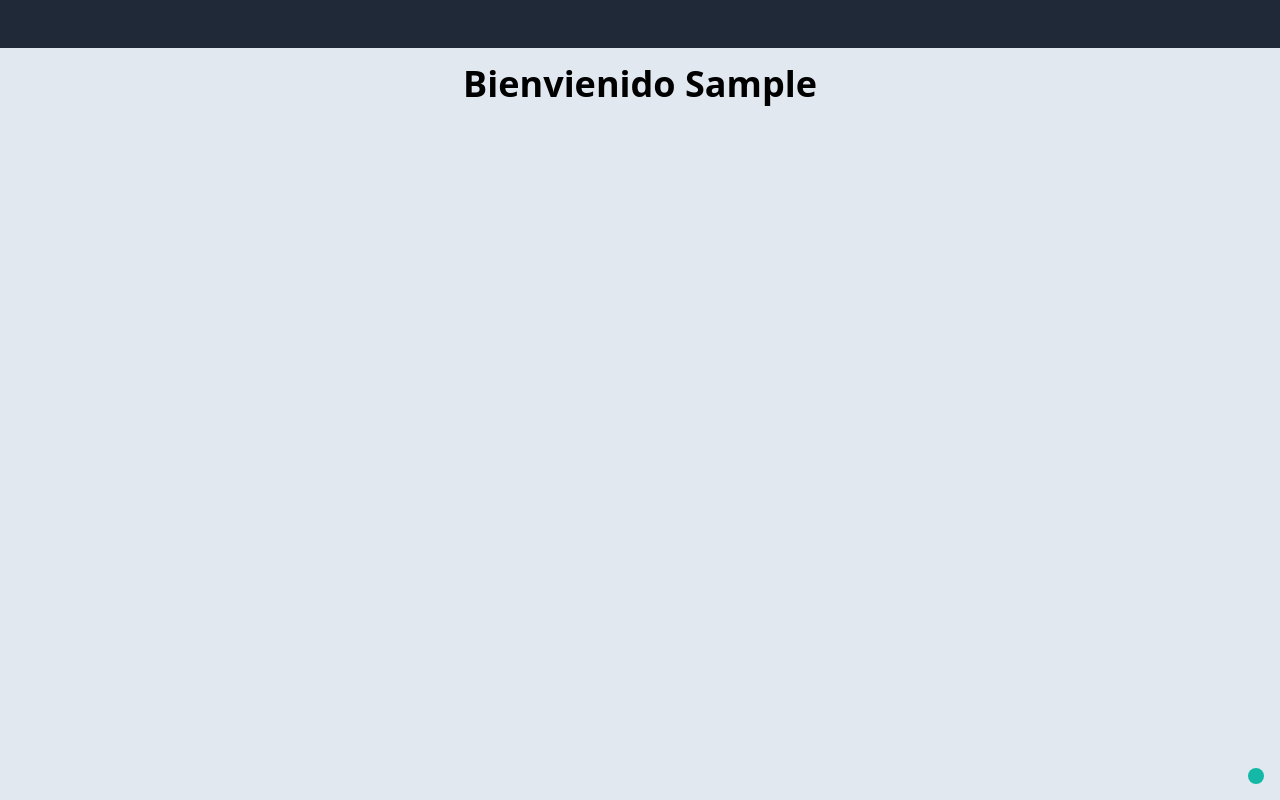
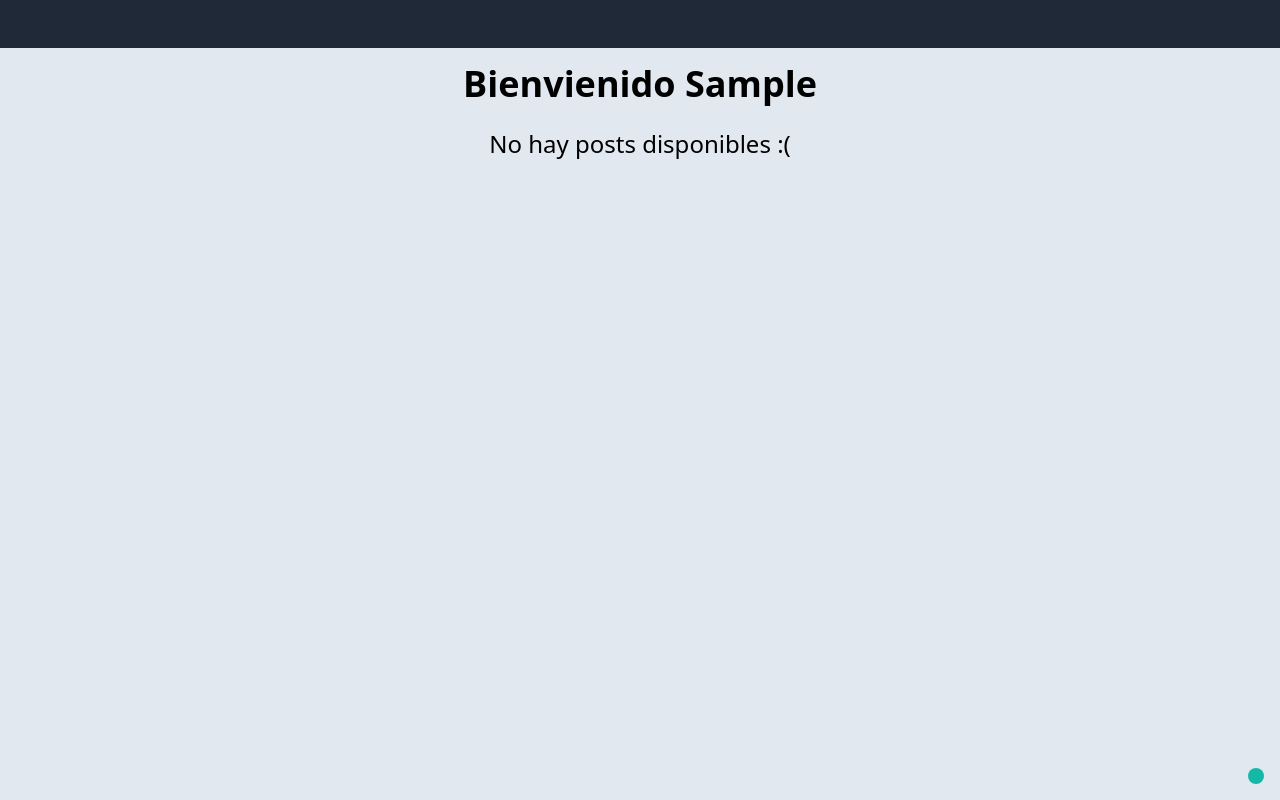
Before and after one commit to darkv314/PrimerParcialReact, a React (Vite) app: page / in a window 1280 px wide. Both pictures are taken after typing "Sample", "Sample123" into the empty fields and a click on the button "Login". Built offline with nearby package versions, Linux system fonts and the light colour scheme; some icons are missing.

Commit message:
Added message no posts

```diff
--- a/src/pages/Inicio.jsx
+++ b/src/pages/Inicio.jsx
@@ -48,6 +48,11 @@ function Inicio() {
                 ref={parent}
                 className="py-2 flex flex-col gap-4 w-full items-center h-full"
             >
+                {posts.length === 0 && (
+                    <h2 className="text-2xl">
+                        {"No hay posts disponibles :("}
+                    </h2>
+                )}
                 {posts.map((post) => (
                     <Post
                         key={post.id}
```
